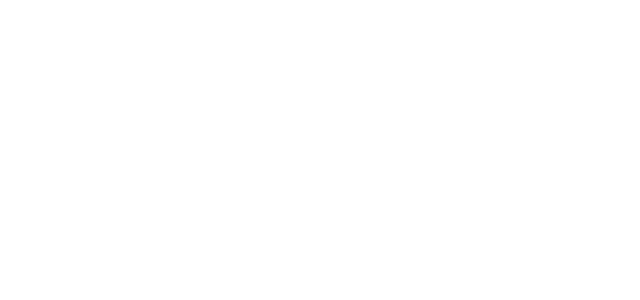
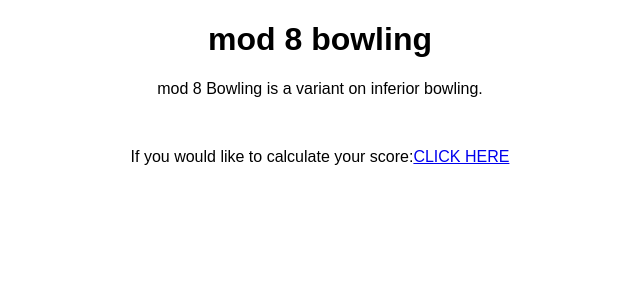
Before and after one commit to troywiegand/mod8bowling, a React (Create React App) app: page /about in a window 1280 px wide. Before the commit this address led to /mod8bowling/about. Shown: the top 300 px of the page, without its empty margins (320-960 px from the left). Built offline with nearby package versions, Linux system fonts and the light colour scheme.

Commit message:
Fix URL issues

```diff
--- a/src/About.js
+++ b/src/About.js
@@ -16,8 +16,8 @@
 
         <br />
         <p> If you would like to calculate your score:
-           <NavLink to={"mod8bowling/score"}>
-             Click Here
+           <NavLink to='/score'>
+             CLICK HERE
             </NavLink>
         </p>
     </center>
--- a/src/App.js
+++ b/src/App.js
@@ -11,17 +11,17 @@
         <Switch>
 
             <Route
-            path='mod8bowling/about'
+            path='/about'
             component={About}
             />
             <Route
-            path='mod8bowling/score'
+            path='/score'
             component={Score}
             />
             <Route
             render={()=>{
                 return(
-                    <Redirect to='mod8bowling/about'/>
+                    <Redirect to='/about'/>
                 )
             }}
             />
--- a/src/index.js
+++ b/src/index.js
@@ -5,5 +5,5 @@
 import App from './App';
 import registerServiceWorker from './registerServiceWorker';
 
-ReactDOM.render(<Router><App /></Router>, document.getElementById('root'));
+ReactDOM.render(<Router basename={process.env.PUBLIC_URL}><App /></Router>, document.getElementById('root'));
 registerServiceWorker();
```
